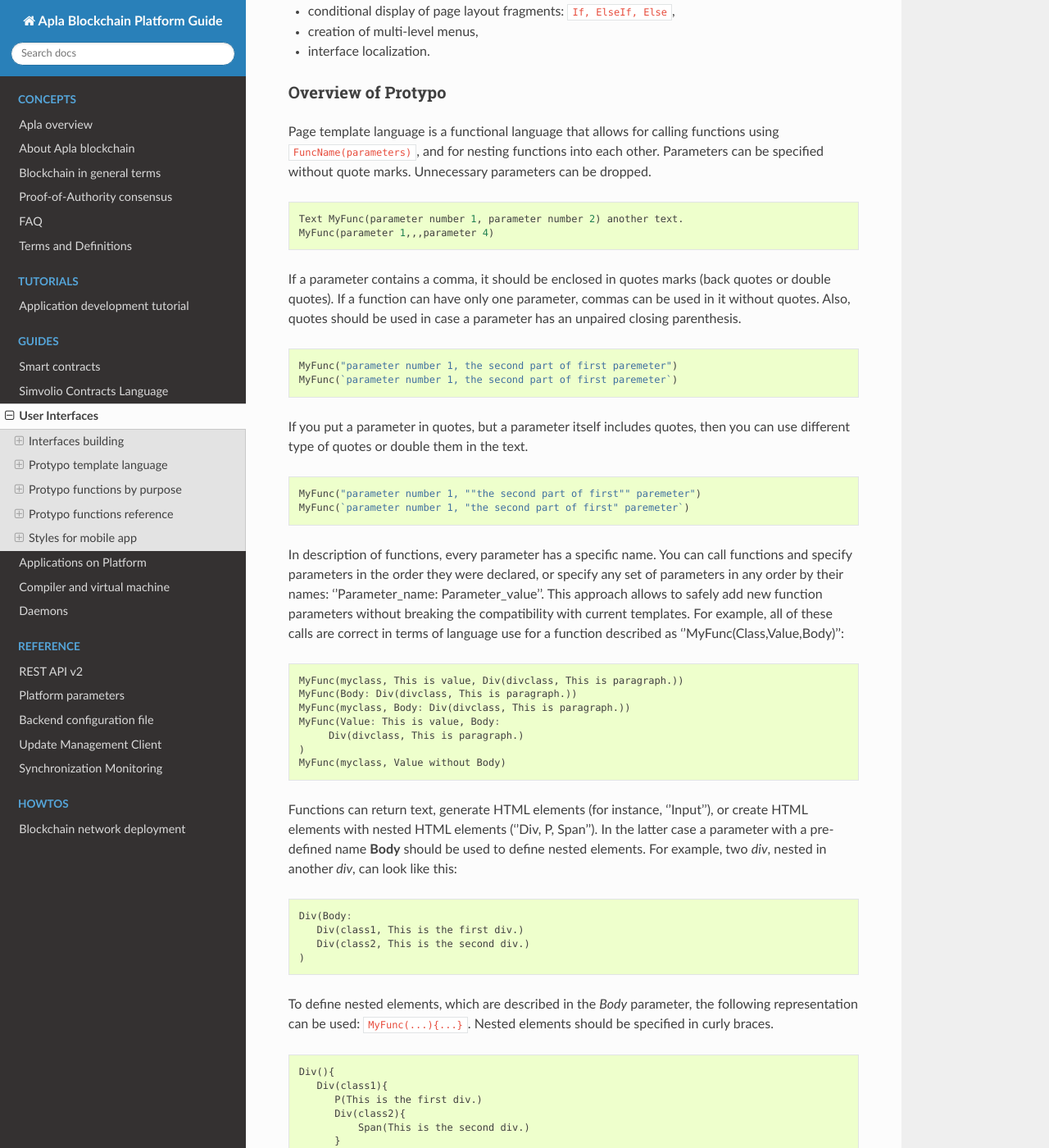
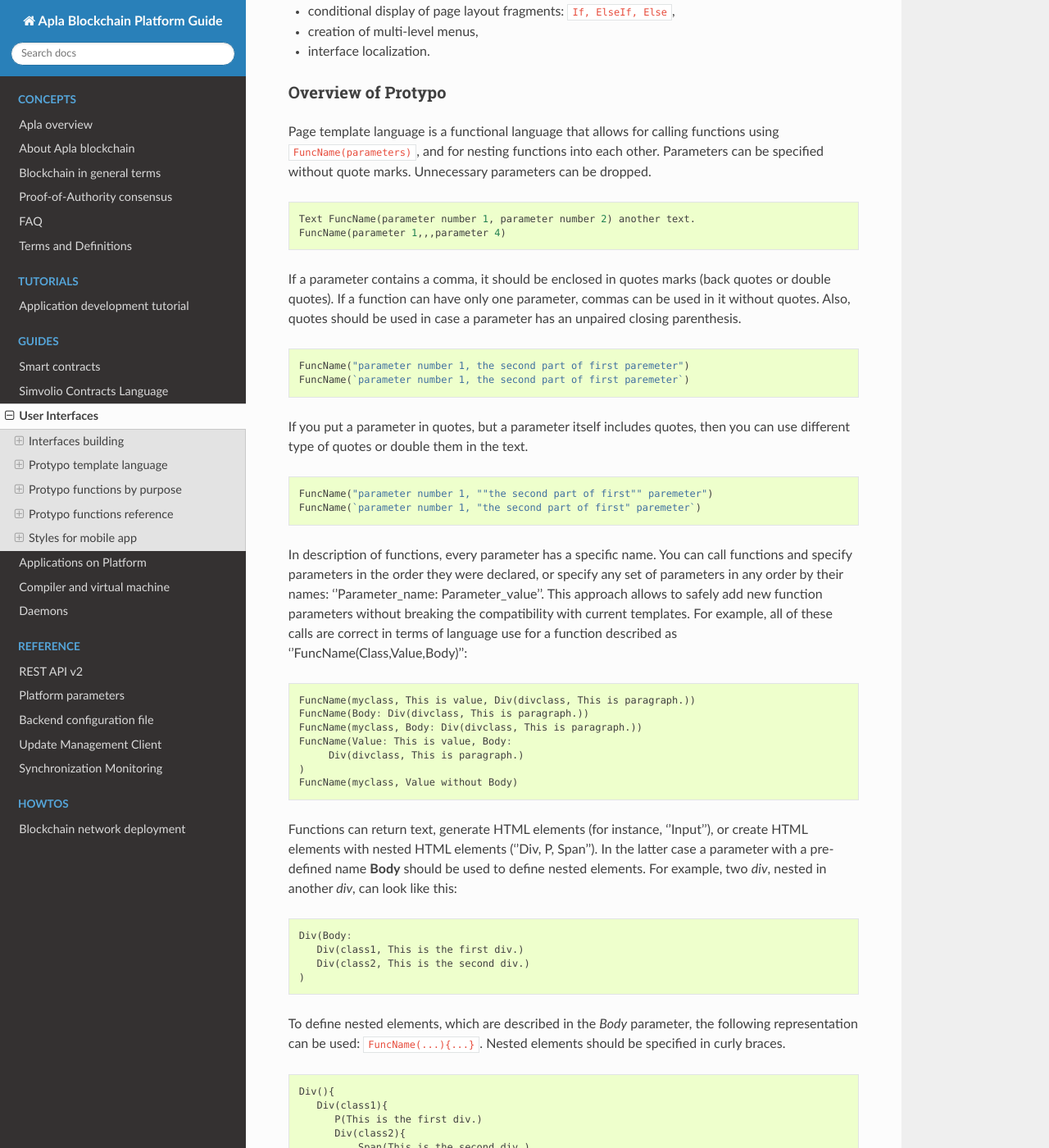
Before and after one commit to AplaProject/apla-docs-en, a Sphinx documentation site: the page built from source/topics/templates2.rst, in a window 1280 px wide and 1400 px high, scrolled down 4235 px. Shown: the whole window at 82% size. Built offline with Sphinx 7.4.7 and the Read the Docs theme 2.0.0, drawn with Linux system fonts in a browser that asks for light colours.

Commit message:
Example function rename MyFunc to FuncName

```diff
--- a/source/topics/templates2.rst
+++ b/source/topics/templates2.rst
@@ -86,34 +86,34 @@
 
 .. code:: js
 
-      Text MyFunc(parameter number 1, parameter number 2) another text.
-      MyFunc(parameter 1,,,parameter 4)
+      Text FuncName(parameter number 1, parameter number 2) another text.
+      FuncName(parameter 1,,,parameter 4)
 
 If a parameter contains a comma, it should be enclosed in quotes marks (back quotes or double quotes). If a function can have only one parameter, commas can be used in it without quotes.  Also, quotes should be used in case a parameter has an unpaired closing parenthesis.
 
 .. code:: js
 
-      MyFunc("parameter number 1, the second part of first paremeter")
-      MyFunc(`parameter number 1, the second part of first paremeter`)
+      FuncName("parameter number 1, the second part of first paremeter")
+      FuncName(`parameter number 1, the second part of first paremeter`)
 
 If you put a parameter in quotes, but a parameter itself includes quotes, then you can use different type of quotes or double them in the text.
 
 .. code:: js
 
-      MyFunc("parameter number 1, ""the second part of first"" paremeter")
-      MyFunc(`parameter number 1, "the second part of first" paremeter`)
-
-In description of functions, every parameter has a specific name. You can call functions and specify parameters in the order they were declared, or specify any set of parameters in any order by their names: ''Parameter_name: Parameter_value''. This approach allows to safely add new function parameters without breaking the compatibility with current templates. For example, all of these calls are correct in terms of language use for a function described as ''MyFunc(Class,Value,Body)'':
-
-.. code:: js
-
-      MyFunc(myclass, This is value, Div(divclass, This is paragraph.))
-      MyFunc(Body: Div(divclass, This is paragraph.))
-      MyFunc(myclass, Body: Div(divclass, This is paragraph.))
-      MyFunc(Value: This is value, Body:
+      FuncName("parameter number 1, ""the second part of first"" paremeter")
+      FuncName(`parameter number 1, "the second part of first" paremeter`)
+
+In description of functions, every parameter has a specific name. You can call functions and specify parameters in the order they were declared, or specify any set of parameters in any order by their names: ''Parameter_name: Parameter_value''. This approach allows to safely add new function parameters without breaking the compatibility with current templates. For example, all of these calls are correct in terms of language use for a function described as ''FuncName(Class,Value,Body)'':
+
+.. code:: js
+
+      FuncName(myclass, This is value, Div(divclass, This is paragraph.))
+      FuncName(Body: Div(divclass, This is paragraph.))
+      FuncName(myclass, Body: Div(divclass, This is paragraph.))
+      FuncName(Value: This is value, Body:
            Div(divclass, This is paragraph.)
       )
-      MyFunc(myclass, Value without Body)
+      FuncName(myclass, Value without Body)
 
 Functions can return text, generate HTML elements (for instance, ''Input''), or create HTML elements with nested HTML elements (''Div, P, Span''). In the latter case a parameter with a pre-defined name **Body** should be used to define nested elements. For example, two *div*, nested in another *div*, can look like this:
 
@@ -124,7 +124,7 @@
          Div(class2, This is the second div.)
       )
 
-To define nested elements, which are described in the *Body* parameter, the following representation can be used: ``MyFunc(...){...}``. Nested elements should be specified in curly braces.
+To define nested elements, which are described in the *Body* parameter, the following representation can be used: ``FuncName(...){...}``. Nested elements should be specified in curly braces.
 
 .. code:: js
 
```
